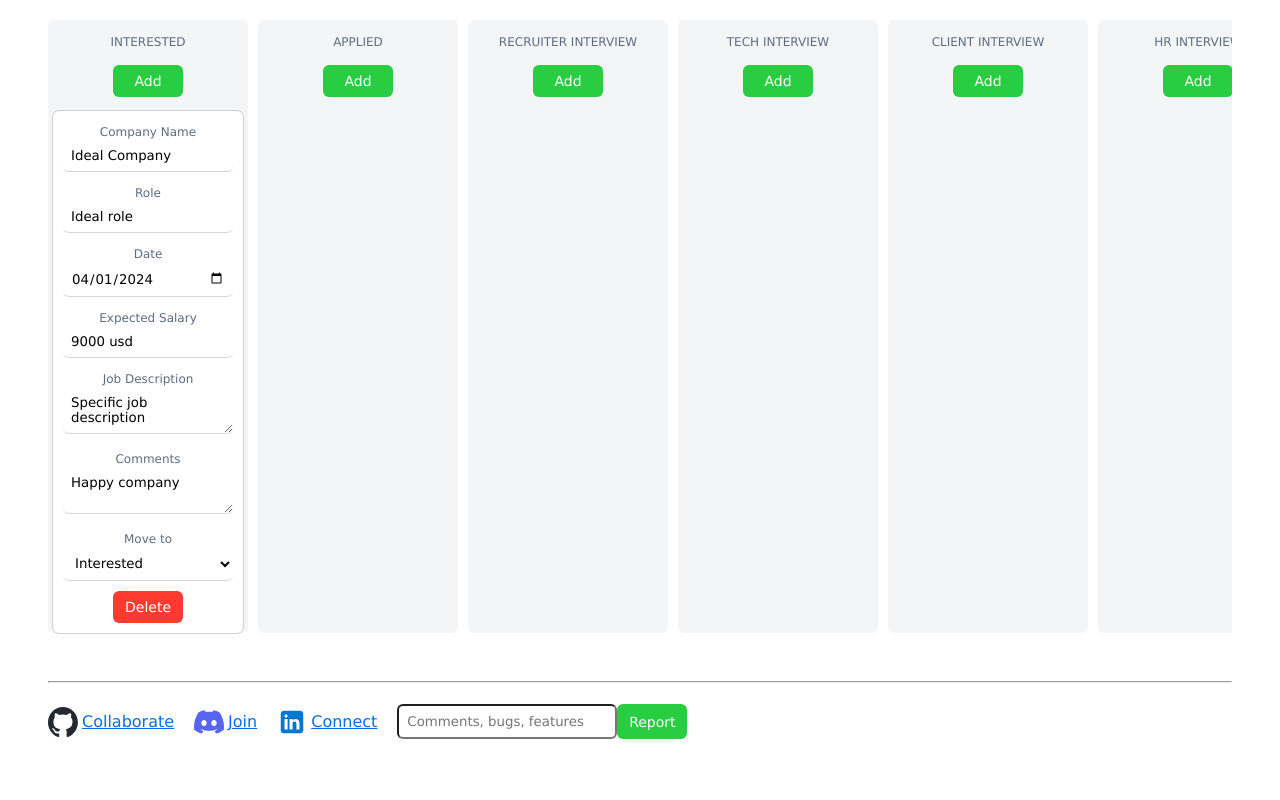
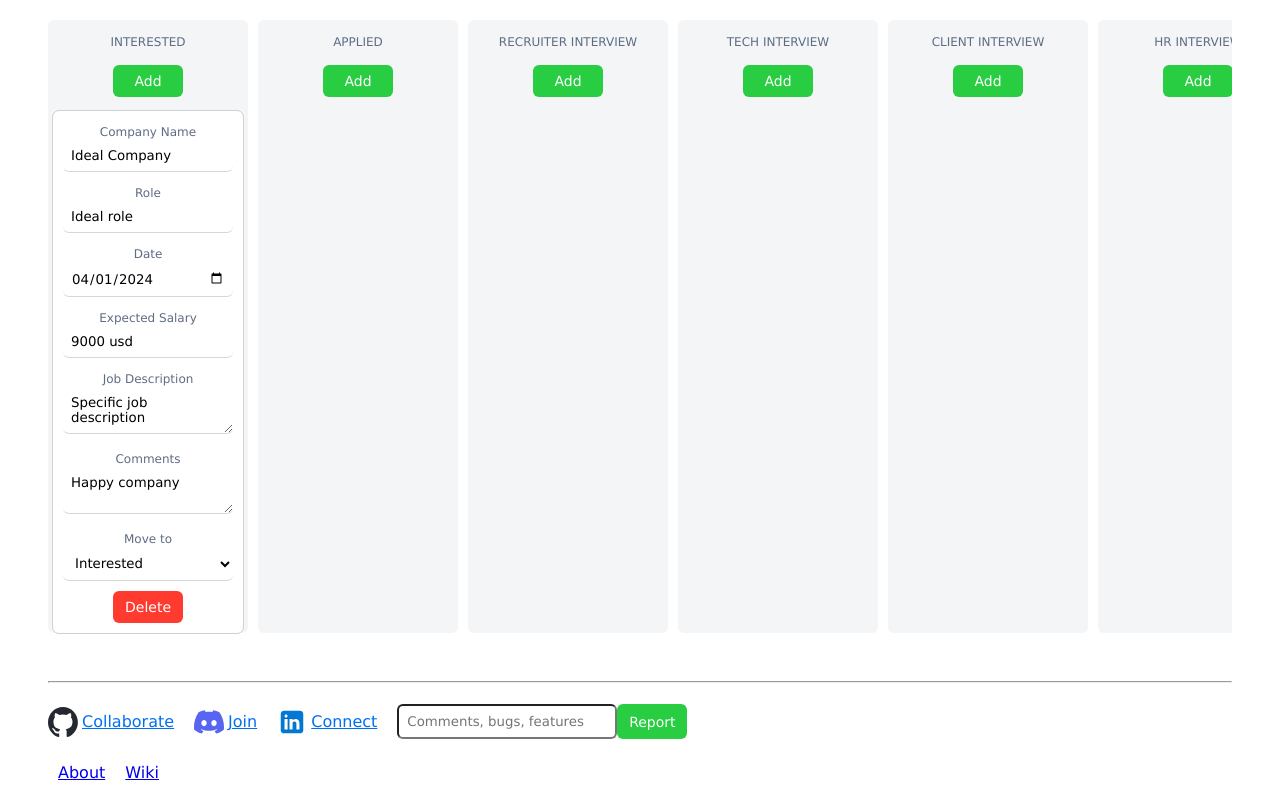
Before and after one commit to MEGAFRAN/vacancy-manager, a Next.js app: page / in a window 1280 px wide. Shown: the part 219-1019 px from the top of the page. Before the commit the page ends 980 px from the top, so only its background shows below. Built offline with nearby package versions, Linux system fonts and the light colour scheme.

Commit message:
feature: added utility links at footer

```diff
--- a/app/core/components/Footer.tsx
+++ b/app/core/components/Footer.tsx
@@ -1,9 +1,15 @@
 "use client"
 
 import React from "react"
+import Link from "next/link"
 import styles from "../styles/components/footer.module.scss"
 import SocialLinks from "./SocialLinks"
 import FeedbackForm from "./FeedbackForm"
+
+const sections = [
+  { name: "about", slug: "about" },
+  { name: "wiki", slug: "wiki" },
+]
 
 const Footer: React.FC = () => (
   <footer className={styles.container}>
@@ -12,6 +18,20 @@ const Footer: React.FC = () => (
       <SocialLinks />
       <FeedbackForm />
     </div>
+    <nav
+      style={{
+        display: "flex",
+        gap: 20,
+        textTransform: "capitalize",
+        padding: "10px",
+      }}
+    >
+      {sections.map((section) => (
+        <Link key={section.name} href={`/${section.slug}`}>
+          {section.name}
+        </Link>
+      ))}
+    </nav>
   </footer>
 )
 
--- a/app/core/components/layout/Template.tsx
+++ b/app/core/components/layout/Template.tsx
@@ -8,8 +8,8 @@ import SectionAnalytics from "../../modules/analytics/components/SectionAnalytic
 
 interface DefaultTemplateProps {
   children: React.ReactNode
-  title: string
-  introduction: string
+  title?: string
+  introduction?: string
 }
 
 const DefaultTemplate: React.FC<DefaultTemplateProps> = ({ children, title, introduction }) => (
@@ -18,8 +18,8 @@ const DefaultTemplate: React.FC<DefaultTemplateProps> = ({ children, title, intr
       <NavBar />
     </header>
     <main>
-      <h1 style={{ textAlign: "center" }}>{title}</h1>
-      <p style={{ textAlign: "center" }}>{introduction}</p>
+      {title && <h1 style={{ textAlign: "center" }}>{title}</h1>}
+      {introduction && <p style={{ textAlign: "center" }}>{introduction}</p>}
       {children}
     </main>
     <Footer />
```
Also changed, not shown: app/[slug]/page.tsx (+4 -18 lines).
